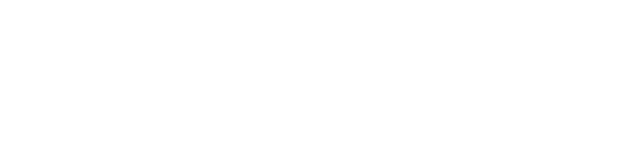
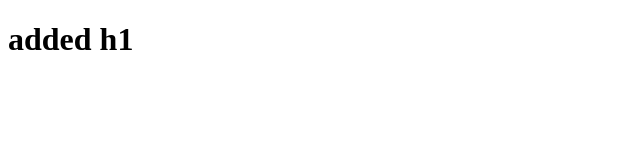
Before and after one commit to KylerJung/git-branching-lesson, a plain HTML site: page index.html in a window 1280 px wide. Shown: the whole page, without its empty margins (0-640 px from the left). Drawn offline with Linux system fonts and the light colour scheme.

Commit message:
added h1 to index

```diff
--- a/index.html
+++ b/index.html
@@ -4,9 +4,9 @@
   <meta charset="UTF-8">
   <meta name="viewport" content="width=device-width, initial-scale=1.0">
   <meta http-equiv="X-UA-Compatible" content="ie=edge">
-  <title>Git branching lesson on test</title>
+  <title>Git branching lesson</title>
 </head>
 <body>
-
+  <h1>added h1</h1>
 </body>
 </html>
```
